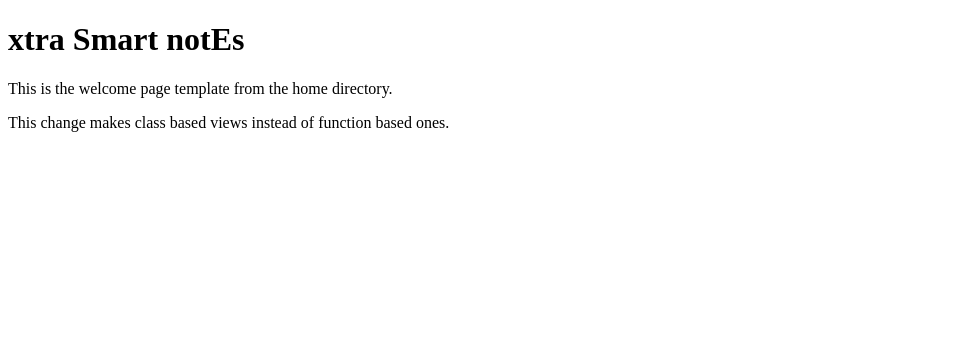
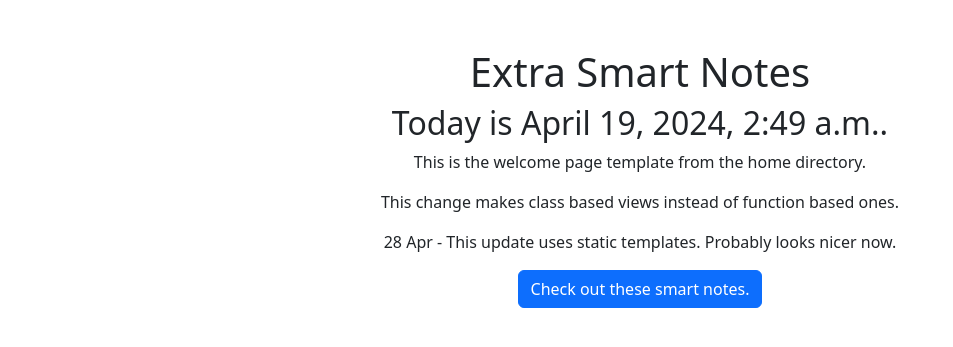
Before and after one commit to jksdk4/django-playground, a Django app: page /home in a window 1280 px wide. Shown: the top 347 px of the page, without its empty margins (0-953 px from the left). Run offline with Django 5.2, Linux system fonts and the light colour scheme.

Commit message:
adding frontend templates

```diff
--- a/smartnotes/home/templates/home/welcome.html
+++ b/smartnotes/home/templates/home/welcome.html
@@ -1,15 +1,12 @@
-<!DOCTYPE html>
-<html>
-    <head>
-        <meta charset="UTF-8">
-        <meta name="viewport" content="width=device-width, initial-scale=1.0">
-        <title>Smart Notes</title>
-      </head>
-      <body>
-        <h1>xtra Smart notEs</h1>
-        <main>
-            <p>This is the welcome page template from the home directory.</p>
-            <p>This change makes class based views instead of function based ones.</p>
-        </main>
-      </body>
-</html>
+{% extends "base.html" %}
+
+{% block content %}
+  <h1>Extra Smart Notes</h1>
+  <main>
+      <h2>Today is {{today}}.</h2>
+      <p>This is the welcome page template from the home directory.</p>
+      <p>This change makes class based views instead of function based ones.</p>
+      <p>28 Apr - This update uses static templates. Probably looks nicer now.</p>
+      <a href="{% url 'notes.list' %}" class="btn btn-primary">Check out these smart notes.</a>
+  </main>
+{% endblock %}
--- a/smartnotes/notes/urls.py
+++ b/smartnotes/notes/urls.py
@@ -3,6 +3,6 @@
 from . import views
 
 urlpatterns = [
-    path('notes', views.NotesListView.as_view()),
-    path('notes/<int:pk>', views.NotesDetailView.as_view()),
+    path('notes', views.NotesListView.as_view(), name="notes.list"),
+    path('notes/<int:pk>', views.NotesDetailView.as_view(), name="notes.detail"),
 ]
--- a/smartnotes/smartnotes/settings.py
+++ b/smartnotes/smartnotes/settings.py
@@ -56,7 +56,8 @@
 TEMPLATES = [
     {
         'BACKEND': 'django.template.backends.django.DjangoTemplates',
-        'DIRS': [],
+        'DIRS': [
+            BASE_DIR / 'static/templates'],
         'APP_DIRS': True,
         'OPTIONS': {
             'context_processors': [
@@ -118,6 +119,9 @@
 # https://docs.djangoproject.com/en/5.0/howto/static-files/
 
 STATIC_URL = 'static/'
+STATICFILES_DIRS = [
+    BASE_DIR / 'static',
+]
 
 # Default primary key field type
 # https://docs.djangoproject.com/en/5.0/ref/settings/#default-auto-field
--- /dev/null
+++ b/smartnotes/static/css/style.css
@@ -0,0 +1,3 @@
+.note-li {
+    color: red;
+}
--- /dev/null
+++ b/smartnotes/static/templates/base.html
@@ -0,0 +1,15 @@
+{% load static %}
+
+<!DOCTYPE html>
+<html>
+    <head>
+        <meta charset="utf-8">
+        <title>Smart Notes!</title>
+        <link href="https://cdn.jsdelivr.net/npm/bootstrap@5.3.3/dist/css/bootstrap.min.css" rel="stylesheet" integrity="sha384-QWTKZyjpPEjISv5WaRU9OFeRpok6YctnYmDr5pNlyT2bRjXh0JMhjY6hW+ALEwIH" crossorigin="anonymous">    </head>
+    <body>
+        <div class="my-5 text-center container">
+            {% block content %}
+            {% endblock %}
+        </div>
+    </body>
+</html>
```
Also changed, not shown: smartnotes/notes/templates/notes/notes_detail.html (+7 -3 lines), smartnotes/notes/templates/notes/notes_list.html (+15 -6 lines).
